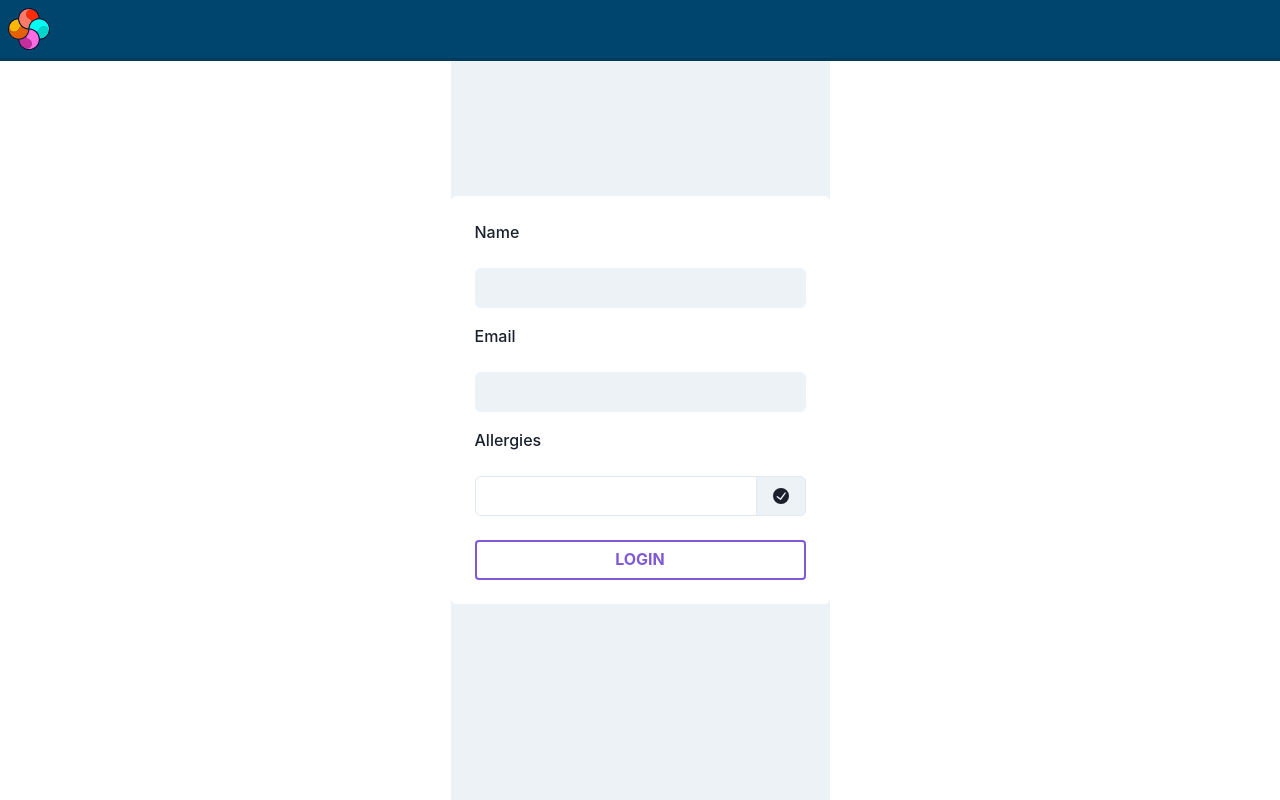
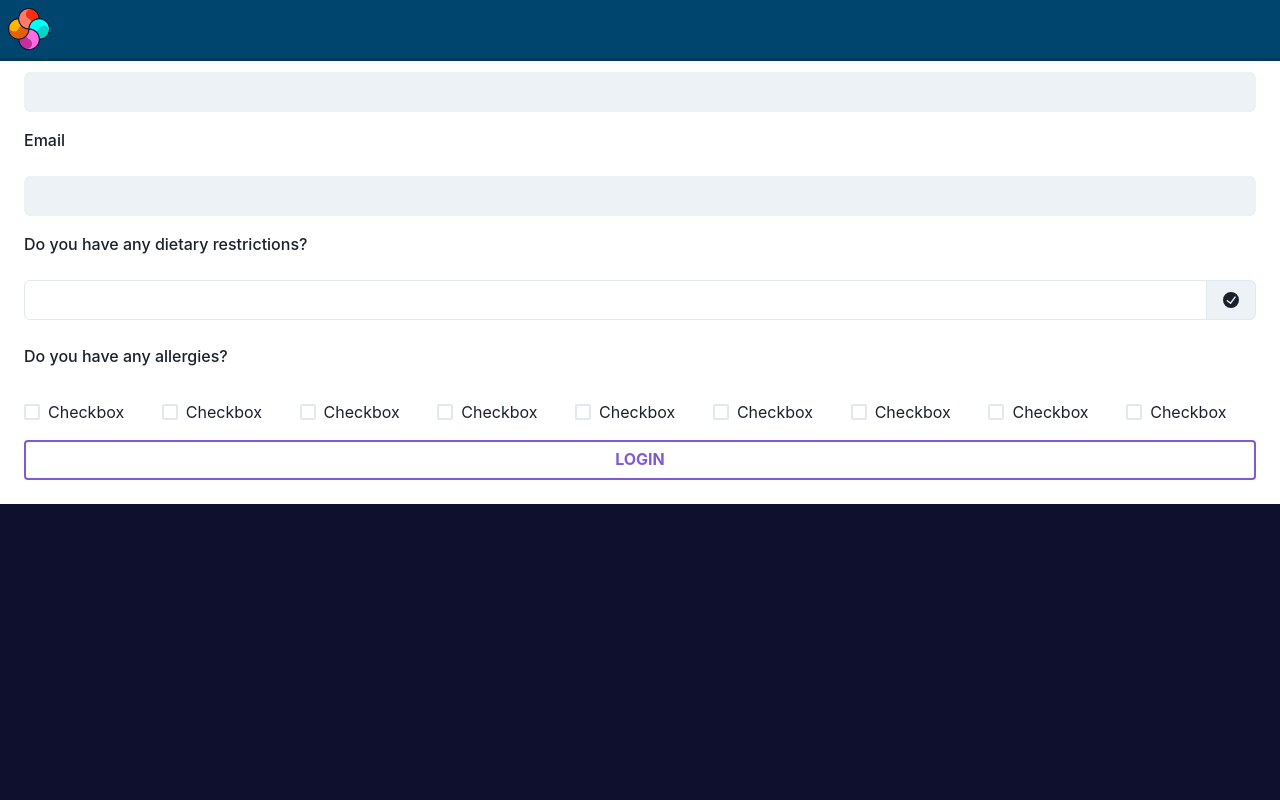
Before and after one commit to ReflectionsProjections/rp-web-2024, a React (Vite) app: page /register in a window 1280 px wide. Built offline with nearby package versions, Linux system fonts and the light colour scheme; a web font is replaced by a local one.

Commit message:
css issues

```diff
--- a/src/components/Registration/Pages/AttendeeInformation.tsx
+++ b/src/components/Registration/Pages/AttendeeInformation.tsx
@@ -1,33 +1,36 @@
-import { Box, Button, Flex, FormLabel, VStack } from "@chakra-ui/react";
+import { Box, Button, FormLabel, VStack, Flex } from "@chakra-ui/react";
 
 import { useFormik } from "formik";
 import * as Yup from "yup";
-import { FormInput, MultiSelectInput } from "../RegistrationComponents";
+import { CheckBoxInput } from "../inputs/CheckboxInput";
+import { FormInput } from "../inputs/FormInput";
+import { MultiSelectInput } from "../inputs/MultiSelectInput";
 
-const RegistrationValidator = Yup.object().shape({
+const AttendeeInformationValidator = Yup.object().shape({
 	name: Yup.string().min(2, 'Too Short!').max(50, 'Too Long!').required('Required'),
 	email: Yup.string().email('Invalid email').required('Required'),
 	allergies: Yup.array().of(Yup.string()).required('Required'),
 });
 
-const RegistrationDefaults = {
+const AttendeeInformationDefaults = {
 	email: "",
 	name: "",
 	allergies: [],
+	dietaryRestrictions: [],
 };
 
 export function AttendeeInformation() {
 	const formik = useFormik({
-		initialValues: RegistrationDefaults,
-		validationSchema: RegistrationValidator,
+		initialValues: AttendeeInformationDefaults,
+		validationSchema: AttendeeInformationValidator,
 		onSubmit: (values) => {
 			alert(JSON.stringify(values, null, 2));
 		},
 	});
 
 	return (
-		<Flex bg="gray.100" align="center" justify="center" h="100vh">
-			<Box bg="white" p={6} rounded="md">
+		<Flex direction="column" w="100%" align={"center center"}>
+		<Box bg="white" p={6} rounded="md" h="100%" >
 			<form onSubmit={formik.handleSubmit}>
 				<VStack spacing={4} align="flex-start">
 					<FormLabel htmlFor="name"> Name </FormLabel>
@@ -36,8 +39,11 @@ export function AttendeeInformation() {
 					<FormLabel htmlFor="email">Email</FormLabel>
 					<FormInput id="email" name="email" type="text" formik={formik} />
 
-						<FormLabel htmlFor="allergies">Allergies</FormLabel>
-						<MultiSelectInput id="allergies" name="allergies" type="text" formik={formik} />
+					<FormLabel htmlFor="dietary-restrictions">Do you have any dietary restrictions?</FormLabel>
+					<MultiSelectInput id="dietary-restrictions" name="dietary-restrictions" type="text" formik={formik} />
+
+					<FormLabel htmlFor="allergies">Do you have any allergies?</FormLabel>
+					<CheckBoxInput id="allergies" name="allergies" type="text" formik={formik} />
 
 					<Button type="submit" colorScheme="purple" width="full">
 						Login
--- /dev/null
+++ b/src/components/Registration/inputs/CheckboxInput.tsx
@@ -0,0 +1,28 @@
+import { CheckCircleIcon } from "@chakra-ui/icons";
+import { Box, Checkbox, FormControl, FormErrorMessage, Input, InputGroup, InputRightAddon, SimpleGrid, Text } from "@chakra-ui/react";
+import { FormikProps } from "formik";
+import { useState } from "react";
+
+interface FormInputProps {
+    id: string;
+    name: string;
+    type: string;
+    formik: FormikProps<any>;
+}
+
+export const CheckBoxInput: React.FC<FormInputProps> = ({ id, name, type, formik }) => {
+
+	return (
+		<SimpleGrid spacing={2} mt={2} minChildWidth="120px" w="100%">
+			<Checkbox id={id}>Checkbox</Checkbox>
+			<Checkbox id={id}>Checkbox</Checkbox>
+			<Checkbox id={id}>Checkbox</Checkbox>
+			<Checkbox id={id}>Checkbox</Checkbox>
+			<Checkbox id={id}>Checkbox</Checkbox>
+			<Checkbox id={id}>Checkbox</Checkbox>
+			<Checkbox id={id}>Checkbox</Checkbox>
+			<Checkbox id={id}>Checkbox</Checkbox>
+			<Checkbox id={id}>Checkbox</Checkbox>
+		</SimpleGrid>
+	);
+};
--- /dev/null
+++ b/src/components/Registration/inputs/FormInput.tsx
@@ -0,0 +1,27 @@
+import { FormControl, FormErrorMessage, Input } from "@chakra-ui/react";
+import { FormikProps } from "formik";
+
+interface FormInputProps {
+    id: string;
+    name: string;
+    type: string;
+    formik: FormikProps<any>;
+}
+
+
+
+export const FormInput: React.FC<FormInputProps> = ({ id, name, type, formik }) => (
+	<FormControl isInvalid={!!(formik.touched[name] && formik.errors[name])}>
+		<Input
+			color={'black'}
+			id={id}
+			name={name}
+			type={type}
+			variant="filled"
+			onChange={formik.handleChange}
+			onBlur={formik.handleBlur}
+			value={formik.values[name]}
+		/>
+		<FormErrorMessage>{formik.errors[name]?.toString()}</FormErrorMessage>
+	</FormControl>
+);
--- a/src/components/Registration/RegistrationComponents.tsx
+++ b/src/components/Registration/inputs/MultiSelectInput.tsx
@@ -1,5 +1,5 @@
 import { CheckCircleIcon } from "@chakra-ui/icons";
-import { FormControl, Input, FormErrorMessage, Box, Text, InputGroup, InputRightAddon, SimpleGrid } from "@chakra-ui/react";
+import { Box, FormControl, FormErrorMessage, Input, InputGroup, InputRightAddon, SimpleGrid, Text } from "@chakra-ui/react";
 import { FormikProps } from "formik";
 import { useState } from "react";
 
@@ -14,22 +14,6 @@ interface FormInputProps {
 function onlyUnique(value: string, index: number, array: string[]) {
 	return array.indexOf(value) === index;
 }
-
-export const FormInput: React.FC<FormInputProps> = ({ id, name, type, formik }) => (
-	<FormControl isInvalid={!!(formik.touched[name] && formik.errors[name])}>
-		<Input
-			color={'black'}
-			id={id}
-			name={name}
-			type={type}
-			variant="filled"
-			onChange={formik.handleChange}
-			onBlur={formik.handleBlur}
-			value={formik.values[name]}
-		/>
-		<FormErrorMessage>{formik.errors[name]?.toString()}</FormErrorMessage>
-	</FormControl>
-);
 
 export const MultiSelectInput: React.FC<FormInputProps> = ({ id, name, type, formik }) => {
 	const [selected, setSelected] = useState<string[]>([]);
@@ -48,7 +32,6 @@ export const MultiSelectInput: React.FC<FormInputProps> = ({ id, name, type, for
 
 	return (
 		<FormControl isInvalid={!!(formik.touched[name] && formik.errors[name])}>
-
 			<InputGroup>
 				<Input
 					color={'black'}
--- a/src/routes/Registration.tsx
+++ b/src/routes/Registration.tsx
@@ -1,6 +1,6 @@
 import { VStack } from '@chakra-ui/react';
 import { NavBar } from '../components/NavBar';
-import AttendeeInformation from '../components/Registration/Pages/AttendeeInformation';
+import AttendeeInformation from '../components/Registration/pages/AttendeeInformation';
 
 export default function Registration() {
 	return (
```
Lines whose indentation alone changed are shown as unchanged.
